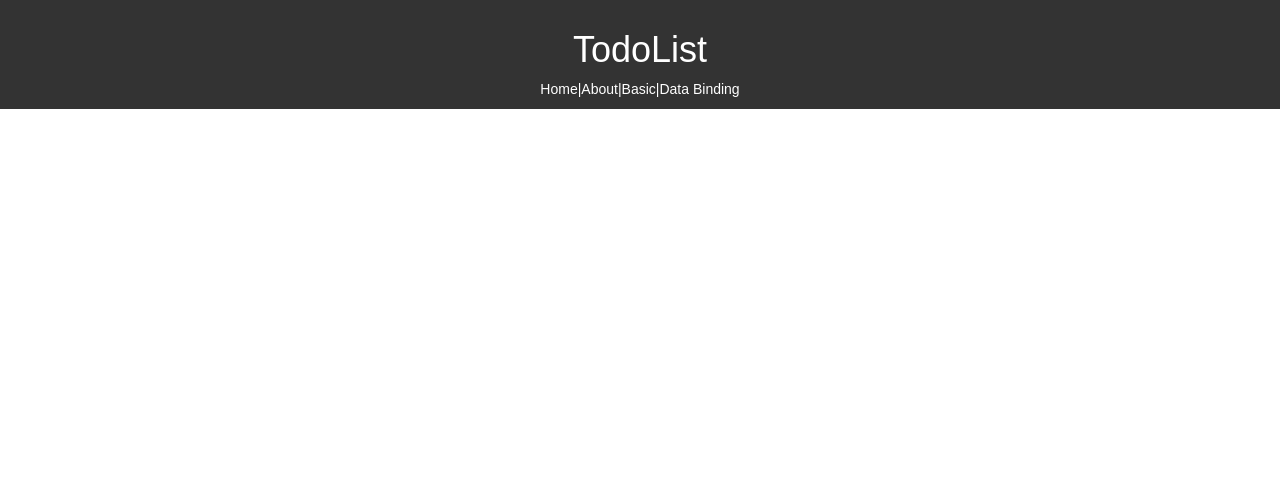
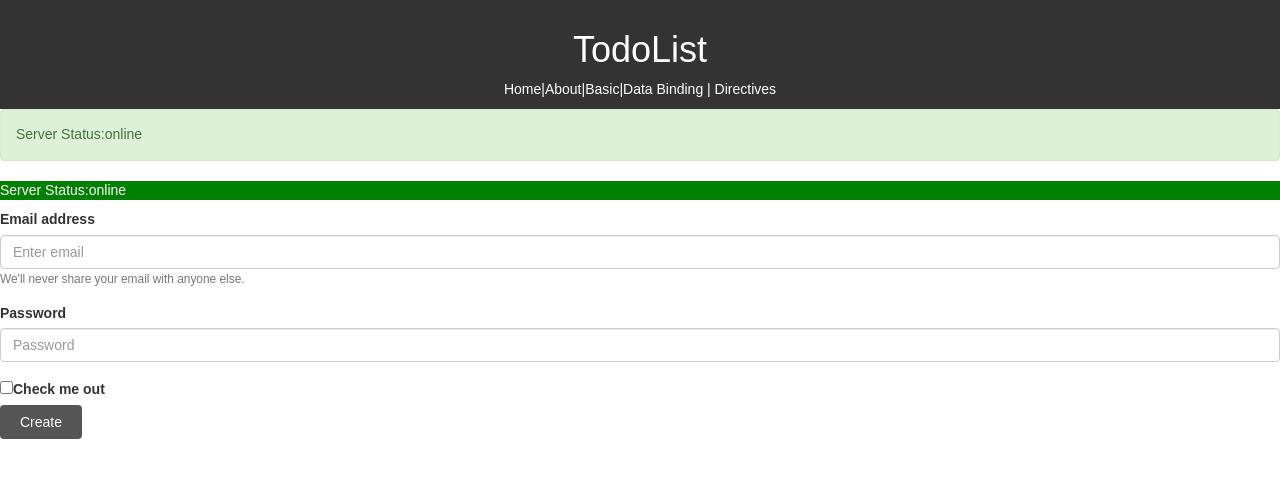
Before and after one commit to shiva508/studet-pool-plan-ui, an Angular app: page /directives in a window 1280 px wide. Before the commit this address led to /. Shown: the top 478 px of the page. Built offline with nearby package versions, Linux system fonts and the light colour scheme.

Commit message:
directives

```diff
--- a/src/app/app-routing.module.ts
+++ b/src/app/app-routing.module.ts
@@ -4,12 +4,13 @@ import { ToDosComponent } from './components/to-dos/to-dos.component';
 import { AboutusComponent } from './components/pages/aboutus/aboutus.component';
 import { BasicComponent } from './components/practice/basic/basic.component';
 import { DatabingdingComponent } from './components/databingding/databingding.component';
-
+import { DirectiveComponent } from './directive/directive.component';
 const routes: Routes = [
   { path: '', component: ToDosComponent },
   { path: 'about', component: AboutusComponent },
   { path: 'basic', component: BasicComponent },
-  { path: 'databibding', component: DatabingdingComponent }
+  { path: 'databibding', component: DatabingdingComponent },
+  { path: 'directives', component: DirectiveComponent }
 ];
 
 @NgModule({
--- a/src/app/app.module.ts
+++ b/src/app/app.module.ts
@@ -20,6 +20,8 @@ import { PropertyBindingComponent } from './components/databingding/property-bin
 import { EventbindingComponent } from './components/databingding/eventbinding/eventbinding.component';
 import { TwoWayDataBindingComponent } from './components/databingding/two-way-data-binding/two-way-data-binding.component';
 import { DataBindingDemoComponent } from './components/databingding/data-binding-demo/data-binding-demo.component';
+import { DirectiveComponent } from './directive/directive.component';
+import { UserComponent } from './directive/user/user.component';
 
 @NgModule({
   declarations: [
@@ -39,7 +41,9 @@ import { DataBindingDemoComponent } from './components/databingding/data-binding
     PropertyBindingComponent,
     EventbindingComponent,
     TwoWayDataBindingComponent,
-    DataBindingDemoComponent
+    DataBindingDemoComponent,
+    DirectiveComponent,
+    UserComponent
   ],
   imports: [
     BrowserModule,
--- a/src/app/components/layout/header/header.component.html
+++ b/src/app/components/layout/header/header.component.html
@@ -2,6 +2,6 @@
     <h1>TodoList</h1>
     <nav>
     <a routerLink="">Home</a>|<a routerLink="about">About</a>|<a routerLink="basic">Basic</a>|<a routerLink="databibding">Data Binding</a>
-
+    | <a routerLink="directives">Directives</a>
     </nav>
 </header>
--- /dev/null
+++ b/src/app/directive/directive.component.html
@@ -0,0 +1,42 @@
+<div class="row">
+    <div class="col-xs-12">
+        <div [class]="dynamicStyle" role="alert">
+            <p>Server Status:{{userProfileStatus}}</p>
+        </div>
+        <div [ngStyle]="{backgroundColor:getGynamicStyle()}"
+        [ngClass]="{online:userProfileStatus=='online'}" role="alert">
+            <p>Server Status:{{userProfileStatus}}</p>
+        </div>
+
+        <form>
+        <div class="form-group">
+            <label for="exampleInputEmail1">Email address</label>
+            <input type="email" name="emailAddress" [(ngModel)]="emailAddress"  class="form-control" id="exampleInputEmail1" aria-describedby="emailHelp" placeholder="Enter email">
+            <small id="emailHelp" class="form-text text-muted">We'll never share your email with anyone else.</small>
+        </div>
+        <div class="form-group">
+            <label for="exampleInputPassword1">Password</label>
+            <input type="password" class="form-control" id="exampleInputPassword1" placeholder="Password">
+        </div>
+
+        <div class="form-check">
+            <input type="checkbox" class="form-check-input" id="exampleCheck1">
+            <label class="form-check-label" for="exampleCheck1">Check me out</label>
+        </div>
+        <button (click)="createUserProfile()" class="btn btn-primary">Create</button>
+        </form>
+
+        <div *ngIf="isuserProfileCreated"  class="alert alert-success" role="alert">
+        <h4 class="alert-heading">Well done!</h4>
+        <p>{{userProfieCreatedAlert}}</p>
+        <p>Aww yeah, you successfully read this important alert message. This example text is going to run a bit longer so that you can see how spacing within an alert works with this kind of content.</p>
+        <hr>
+        <p class="mb-0">Whenever you need to, be sure to use margin utilities to keep things nice and tidy.</p>
+        </div>
+    </div>
+</div>
+<div class="row">
+    <div class="col-xs-12">
+        <app-user *ngFor="let user of userList"></app-user>
+    </div>
+</div>
--- /dev/null
+++ b/src/app/directive/directive.component.ts
@@ -0,0 +1,39 @@
+import { Component, OnInit } from '@angular/core';
+
+@Component({
+  selector: 'app-directive',
+  templateUrl: './directive.component.html',
+  styleUrls: ['./directive.component.css'],
+  styles: [`
+      .online {
+        color:white;
+      }
+  `]
+})
+export class DirectiveComponent implements OnInit {
+
+  emailAddress: string = '';
+  isuserProfileCreated: boolean = false;
+  userProfieCreatedAlert: string = '';
+  userProfileStatus: string = 'offline';
+  dynamicStyle: string = '';
+  userList:string[] = [];
+  constructor() {
+    this.userProfileStatus = Math.random() > 0.5 ? 'online' : 'offline';
+    this.dynamicStyle = this.userProfileStatus == 'online' ? 'alert alert-success' : 'alert alert-danger';
+  }
+
+  ngOnInit(): void {
+  }
+
+  createUserProfile = () => {
+    this.isuserProfileCreated = true;
+    console.log('data')
+    this.userList.push(this.emailAddress);
+    this.userProfieCreatedAlert = 'New profile is created:'+ this.emailAddress;
+  }
+
+  getGynamicStyle = () => {
+    return this.userProfileStatus == 'online' ? 'green' : 'red';
+  }
+}
--- /dev/null
+++ b/src/app/directive/user/user.component.html
@@ -0,0 +1,26 @@
+<table class="table">
+  <thead>
+    <tr>
+      <th scope="col">#</th>
+      <th scope="col">User Name</th>
+      <th scope="col">Password</th>
+    </tr>
+  </thead>
+  <tbody>
+    <tr>
+      <th scope="row">1</th>
+      <td>Mark</td>
+      <td>Otto</td>
+    </tr>
+    <tr>
+      <th scope="row">2</th>
+      <td>Jacob</td>
+      <td>Thornton</td>
+    </tr>
+    <tr>
+      <th scope="row">3</th>
+      <td>Larry</td>
+      <td>the Bird</td>
+    </tr>
+  </tbody>
+</table>
--- /dev/null
+++ b/src/app/directive/user/user.component.ts
@@ -0,0 +1,15 @@
+import { Component, OnInit } from '@angular/core';
+
+@Component({
+  selector: 'app-user',
+  templateUrl: './user.component.html',
+  styleUrls: ['./user.component.css']
+})
+export class UserComponent implements OnInit {
+
+  constructor() { }
+
+  ngOnInit(): void {
+  }
+
+}
```
Also changed, not shown: src/app/directive/directive.component.css (added), src/app/directive/user/user.component.css (added), 2 other files (tests, documents, lock files or other folders).
